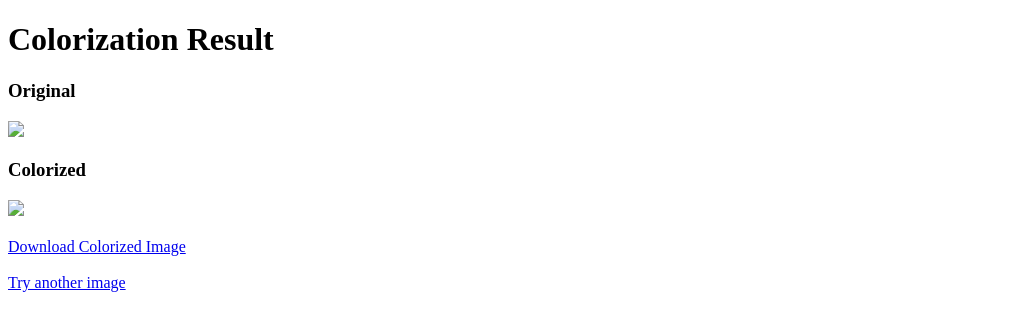
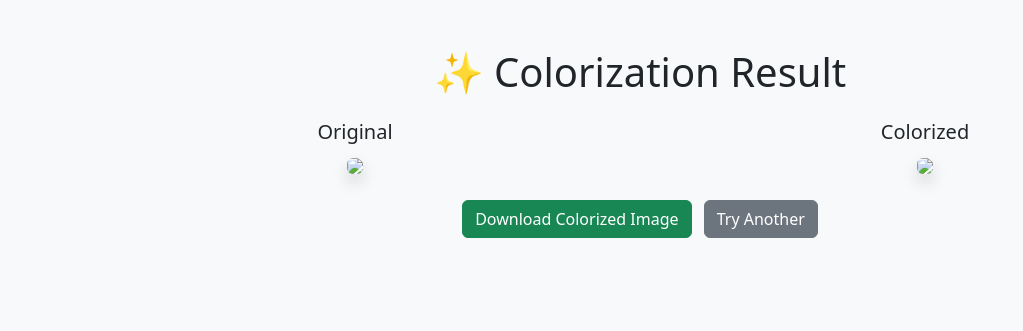
Before and after one commit to wasiftak/Colorizer, a Python web app: template templates/result.html in a window 1280 px wide. Shown: the top 331 px of the page, without its empty margins (0-1023 px from the left). Run offline with Jinja, Linux system fonts and the light colour scheme; the template is opened without the code that fills it, so the values that code supplies are empty.

Commit message:
bootstrap added to result.html

```diff
--- a/templates/result.html
+++ b/templates/result.html
@@ -1,17 +1,33 @@
 <!doctype html>
 <html>
 <head>
-    <title>Result - AI Colorizer</title>
+    <title>Result - Colorizer</title>
+    <link
+        href="https://cdn.jsdelivr.net/npm/bootstrap@5.3.0/dist/css/bootstrap.min.css"
+        rel="stylesheet"
+    >
 </head>
-<body>
-    <h1>Colorization Result</h1>
-    <h3>Original</h3>
-    <img src="{{ url_for('uploaded_file', filename=original_file) }}" width="300">
-    <h3>Colorized</h3>
-    <img src="{{ url_for('result_file', filename=colorized_file) }}" width="300">
-    <br><br>
-    <a href="{{ url_for('result_file', filename=colorized_file) }}" download>Download Colorized Image</a>
-    <br><br>
-    <a href="/">Try another image</a>
+<body class="bg-light">
+
+    <div class="container py-5">
+        <h1 class="mb-4 text-center">✨ Colorization Result</h1>
+
+        <div class="row">
+            <div class="col-md-6 text-center">
+                <h5>Original</h5>
+                <img src="{{ url_for('uploaded_file', filename=original_file) }}" class="img-fluid rounded shadow">
+            </div>
+            <div class="col-md-6 text-center">
+                <h5>Colorized</h5>
+                <img src="{{ url_for('result_file', filename=colorized_file) }}" class="img-fluid rounded shadow">
+            </div>
+        </div>
+
+        <div class="text-center mt-4">
+            <a href="{{ url_for('result_file', filename=colorized_file) }}" class="btn btn-success" download>Download Colorized Image</a>
+            <a href="/" class="btn btn-secondary ms-2">Try Another</a>
+        </div>
+    </div>
+
 </body>
 </html>
```
